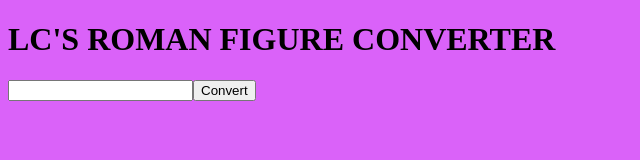
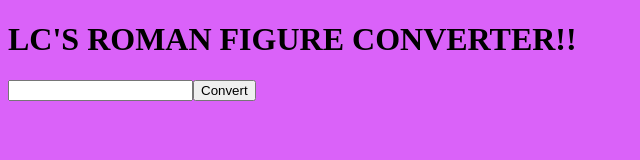
Before and after one commit to shy-programmer/romanFigureGenerator, a plain HTML site: page index.html in a window 1280 px wide. Shown: the full height of the page, 0-640 px from the left. Drawn offline with Linux system fonts and the light colour scheme.

Commit message:
Update index.html

```diff
--- a/index.html
+++ b/index.html
@@ -9,7 +9,8 @@
     <title>Roman</title>
 </head>
 <body>
-    <h1>LC'S ROMAN FIGURE CONVERTER</h1>
+    <h1>LC'S ROMAN FIGURE CONVERTER!!</h1>
+
   <div>
     <input id= "gon" type= "number"><button onclick="converter();">Convert</button>
   </div><br>
```
